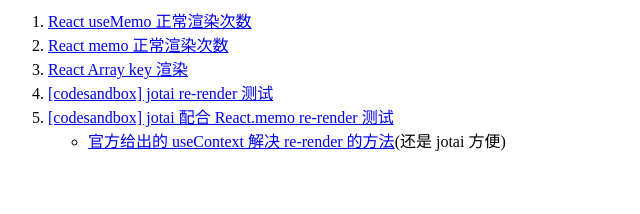
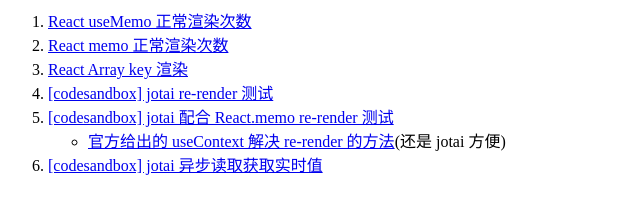
Before and after one commit to lecepin/jotai-study, a plain HTML site: page index.html in a window 1280 px wide. Shown: the whole page, without its empty margins (0-640 px from the left). Drawn offline with Linux system fonts and the light colour scheme.

Commit message:
async setX

```diff
--- a/index.html
+++ b/index.html
@@ -10,4 +10,5 @@
     <li><a href="https://github.com/facebook/react/issues/15156" target="_blank">官方给出的 useContext 解决 re-render 的方法<a>(还是
           jotai 方便)</li>
   </ul>
+  <li><a href="https://codesandbox.io/s/jotai-async-state-r-w-sync-kgshxq?file=/src/App.js" target="_blank">[codesandbox] jotai 异步读取获取实时值</a></li>
 </ol>
```
Also changed, not shown: 1 other file.
